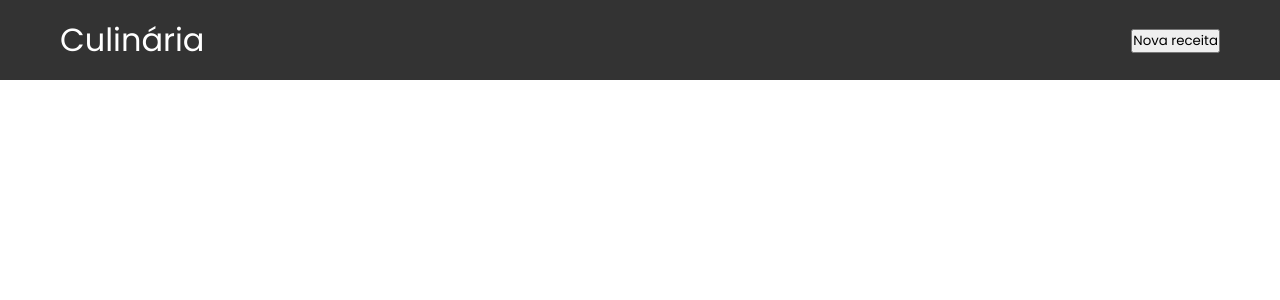
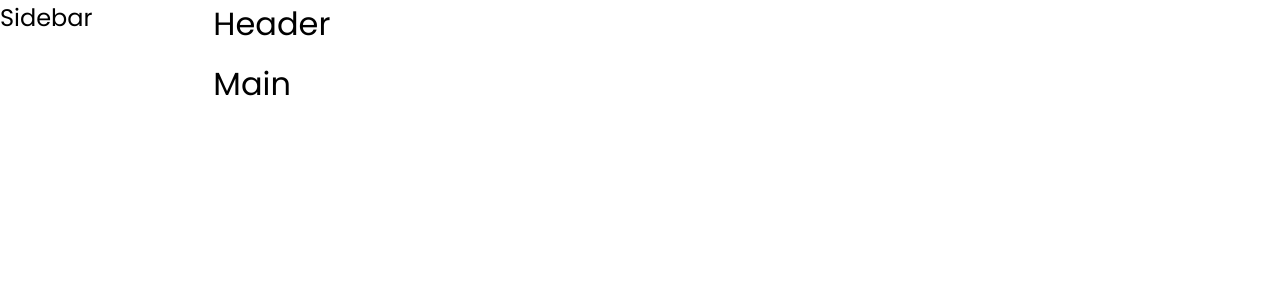
Before and after one commit to wesleywisch/Culinaria, a React (Create React App) app: page / in a window 1280 px wide. Shown: the top 300 px of the page. Built offline with nearby package versions, Linux system fonts and the light colour scheme.

Commit message:
Fazendo as partes essenciais

```diff
--- a/package.json
+++ b/package.json
@@ -9,6 +9,7 @@
     "axios": "^0.21.1",
     "react": "^17.0.2",
     "react-dom": "^17.0.2",
+    "react-router-dom": "^5.2.0",
     "react-scripts": "4.0.3",
     "styled-components": "^5.3.0",
     "web-vitals": "^1.0.1"
--- a/src/App.js
+++ b/src/App.js
@@ -1,13 +1,19 @@
+import { BrowserRouter as Router, Route, Switch } from 'react-router-dom';
+
+import { Home } from './pages/Home';
+
 import GlobalStyle from './styles/global';
-
-import { Header } from "./components/Header";
 
 function App() {
   return (
-    <>
-      <Header />
-      <GlobalStyle />
-    </>
+    <Router>
+      <Switch>
+        <Route exact path="/">
+          <Home />
+          <GlobalStyle />
+        </Route>
+      </Switch>
+    </Router>
   );
 }
 
--- a/src/components/Content/index.js
+++ b/src/components/Content/index.js
@@ -0,0 +1,10 @@
+
+import { Container } from './styles';
+
+export function Main() {
+  return (
+    <Container>
+      <h1>Main</h1>
+    </Container>
+  )
+}
--- a/src/components/Content/styles.js
+++ b/src/components/Content/styles.js
@@ -0,0 +1,9 @@
+import styled from "styled-components";
+
+export const Container = styled.main`
+  grid-area: main;
+
+  h1{
+    color: #000;
+  }
+`;
--- a/src/components/Header/index.js
+++ b/src/components/Header/index.js
@@ -1,16 +1,9 @@
-
 import { Container } from './styles';
 
-export function Header() {
-  return (
-    <Container>
-      <div className="container">
-        <h1>Culinária</h1>
-
-        <div>
-          <button>Nova receita</button>
-        </div>
-      </div>
-    </Container>
-  );
+export function Header({ sidebarOpen, openSidebar }) {
+    return (
+        <Container>
+            <h1>Header</h1>
+        </Container>
+    )
 }
--- a/src/components/Header/styles.js
+++ b/src/components/Header/styles.js
@@ -1,21 +1,8 @@
 import styled from "styled-components";
 
 export const Container = styled.header`
-  background-color: #333;
-  padding: 0 1.8rem;
-
-  .container{
-    display: flex;
-    align-items: center;
-    justify-content: space-between;
-    max-width: 1160px;
-    width: 100%;
-    height: 5rem;
-    margin: 0 auto;
-
-    h1{
-      color: white;
-
-    }
-  }
+  height: 60px;
+  width: 100%;
+  grid-area: nav;
+  color: #000;
 `;
--- a/src/components/Sidebar/Styles.js
+++ b/src/components/Sidebar/Styles.js
@@ -0,0 +1,9 @@
+import styled from "styled-components";
+
+export const Container = styled.aside`
+  grid-area: sidebar;
+
+  h1{
+    color: #000;
+  }
+`;
--- a/src/components/Sidebar/index.js
+++ b/src/components/Sidebar/index.js
@@ -0,0 +1,12 @@
+import React from 'react';
+
+import { Container } from './Styles';
+
+
+export function Sidebar({ sidebarOpen, closeSidebar }) {
+  return (
+    <Container>
+      <h1>Sidebar</h1>
+    </Container>
+  )
+}
--- /dev/null
+++ b/src/pages/Home.js
@@ -0,0 +1,15 @@
+import { Main } from "../components/Content";
+import { Header } from "../components/Header";
+import { Sidebar } from "../components/Sidebar";
+
+import { Container } from './styles';
+
+export function Home(){
+  return(
+    <Container>
+      <Sidebar />
+      <Header />
+      <Main />
+    </Container>
+  );
+}
--- /dev/null
+++ b/src/pages/styles.js
@@ -0,0 +1,17 @@
+import styled from "styled-components";
+
+export const Container = styled.div`
+  display: grid;
+  grid-template-columns: 0.6fr repeat(3, 1fr);
+  grid-template-rows: 0.2fr 3fr;
+  grid-template-areas: 'sidebar nav nav nav'
+                       'sidebar main main main';
+
+@media only screen and (max-width: 978px){
+  .container{
+    grid-template-columns: 1fr;
+    grid-template-rows: 0.2fr 3fr;
+    grid-template-areas: 'nav' 'main';
+  }
+}
+`;
```
Also changed, not shown: public/assests/avatarFoto.png (added), 1 other file (tests, documents, lock files or other folders).
